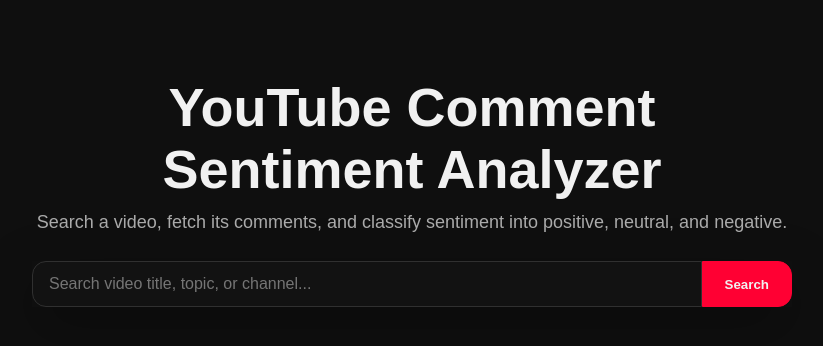
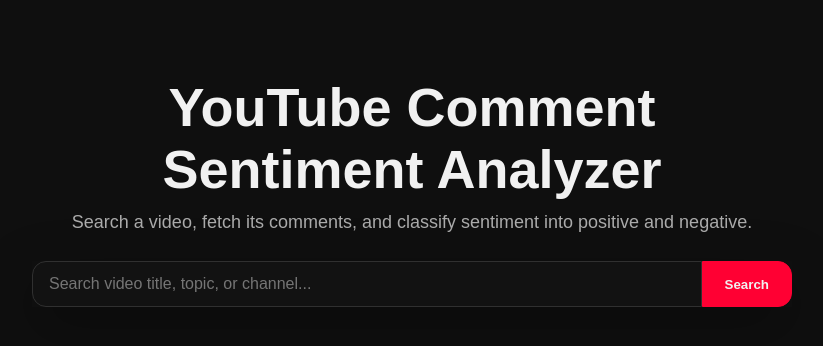
Before and after one commit to theaxisofresistance/taher-youtube-comment-analyzer, a Flask app: page / in a window 1280 px wide. Shown: the part 64-410 px from the top of the page, without its empty margins (228-1051 px from the left). Run offline with Flask 3, Linux system fonts and the light colour scheme.

Commit message:
update two label

```diff
--- a/app.py
+++ b/app.py
@@ -51,7 +51,7 @@
             comments=[],
             model_name=active_model_name,
             available_models=available_models,
-            summary={"positive": 0, "neutral": 0, "negative": 0, "total": 0},
+            summary={"positive": 0, "negative": 0, "total": 0},
         )
 
     results, summary = analyze_sentiments(comments, model_name=active_model_name)
--- a/static/css/style.css
+++ b/static/css/style.css
@@ -265,7 +265,7 @@
 
 .stats-grid {
     display: grid;
-    grid-template-columns: repeat(4, 1fr);
+    grid-template-columns: repeat(3, 1fr);
     gap: 16px;
     margin-bottom: 24px;
 }
@@ -289,10 +289,6 @@
 
 .stat-card.positive strong {
     color: var(--green);
-}
-
-.stat-card.neutral strong {
-    color: var(--yellow);
 }
 
 .stat-card.negative strong {
@@ -370,11 +366,6 @@
     background: var(--green);
 }
 
-.badge.neutral {
-    background: var(--yellow);
-    color: #111;
-}
-
 .badge.negative {
     background: var(--danger);
 }
--- a/static/js/chart.js
+++ b/static/js/chart.js
@@ -4,10 +4,10 @@
     new Chart(ctx, {
         type: 'doughnut',
         data: {
-            labels: ['Positive', 'Neutral', 'Negative'],
+            labels: ['Positive', 'Negative'],
             datasets: [{
-                data: [sentimentData.positive, sentimentData.neutral, sentimentData.negative],
-                backgroundColor: ['#22c55e', '#eab308', '#ef4444'],
+                data: [sentimentData.positive, sentimentData.negative],
+                backgroundColor: ['#22c55e', '#ef4444'],
                 borderColor: '#181818',
                 borderWidth: 3
             }]
--- a/templates/analyze.html
+++ b/templates/analyze.html
@@ -42,10 +42,6 @@
         <span>Positive</span>
         <strong>{{ summary.positive }}</strong>
     </div>
-    <div class="stat-card neutral">
-        <span>Neutral</span>
-        <strong>{{ summary.neutral }}</strong>
-    </div>
     <div class="stat-card negative">
         <span>Negative</span>
         <strong>{{ summary.negative }}</strong>
@@ -89,7 +85,6 @@
 <script>
     const sentimentData = {
         positive: {{ summary.positive }},
-        neutral: {{ summary.neutral }},
         negative: {{ summary.negative }}
     };
 </script>
--- a/templates/index.html
+++ b/templates/index.html
@@ -4,7 +4,7 @@
 {% block content %}
 <section class="hero">
     <h1>YouTube Comment Sentiment Analyzer</h1>
-    <p>Search a video, fetch its comments, and classify sentiment into positive, neutral, and negative.</p>
+    <p>Search a video, fetch its comments, and classify sentiment into positive and negative.</p>
 
     <form action="{{ url_for('index') }}" method="get" class="hero-search">
         <input type="text" name="q" value="{{ query or '' }}" placeholder="Search video title, topic, or channel..." required>
--- a/utils/sentiment_service.py
+++ b/utils/sentiment_service.py
@@ -7,16 +7,14 @@
 
 LABEL_MAP = {
     0: "negative",
-    1: "neutral",
+    "0": "negative",
+    1: "positive",
     2: "positive",
-    "0": "negative",
-    "1": "neutral",
+    "1": "positive",
     "2": "positive",
     "neg": "negative",
-    "neu": "neutral",
     "pos": "positive",
     "negative": "negative",
-    "neutral": "neutral",
     "positive": "positive",
 }
 
@@ -116,7 +114,7 @@
 
 
 def normalize_label(label):
-    return LABEL_MAP.get(label, LABEL_MAP.get(str(label).lower(), "neutral"))
+    return LABEL_MAP.get(label, LABEL_MAP.get(str(label).lower(), "negative"))
 
 
 def fallback_rule_based_sentiment(text: str):
@@ -130,9 +128,7 @@
 
     if pos_score > neg_score:
         return "positive"
-    if neg_score > pos_score:
-        return "negative"
-    return "neutral"
+    return "negative"
 
 
 def preprocess_texts(texts):
@@ -188,7 +184,6 @@
 
     summary = {
         "positive": 0,
-        "neutral": 0,
         "negative": 0,
         "total": len(comments),
     }
```
Also changed, not shown: README.md.
